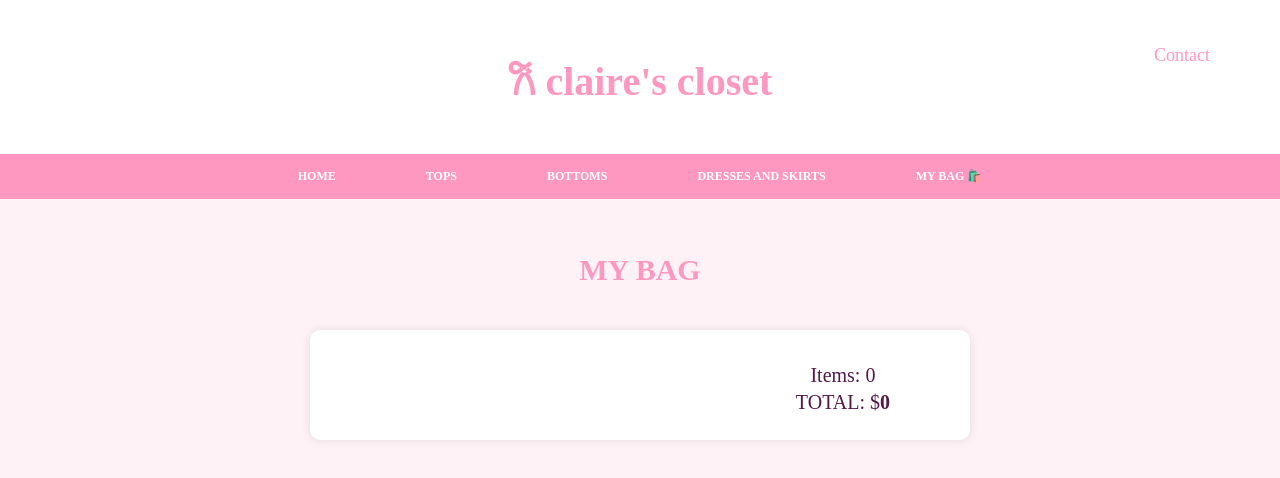
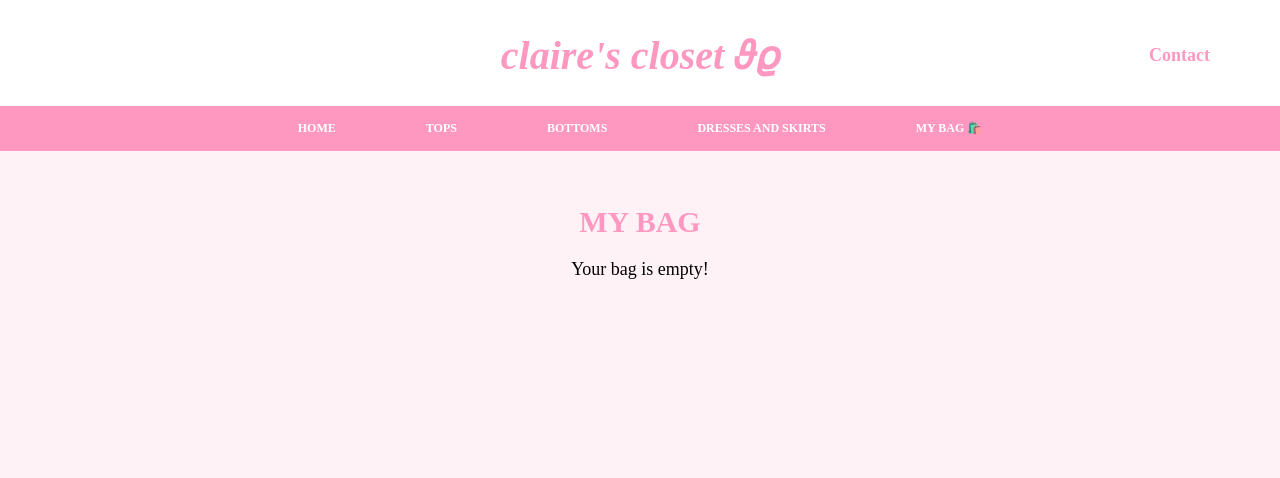
Before and after one commit to clairenguyen10/my-store, a React (Create React App) app: page /cart in a window 1280 px wide. Shown: the top 478 px of the page. Built offline with nearby package versions, Linux system fonts and the light colour scheme; a web font is replaced by a local one.

Commit message:
interface redesign

```diff
--- a/src/App.css
+++ b/src/App.css
@@ -4,8 +4,6 @@
 :root {
   --background: linear-gradient(135deg, white);
 }
-
-
 
 
 
--- a/src/components/Contact.css
+++ b/src/components/Contact.css
@@ -42,3 +42,8 @@ form textarea {
 .contact-page contact-message {
   text-align: center;
 }
+
+.contact-labels {
+  text-align: left;
+  padding: 0px;
+}
--- a/src/components/Contact.js
+++ b/src/components/Contact.js
@@ -5,19 +5,19 @@ function Contact() {
   return (
     <div className="contact-wrapper">
     <div className="contact-page">
-      <h2>CONTACT</h2>
-      <p className="contact-message">Send me an email for any questions about the items (brand, sizing, condition, etc.) shipping, meet-ups, or any other concerns! 💌</p>
+      <h2>CONTACT 💌</h2>
+      <p className="contact-message">Send me an email for any questions about the items (brand, sizing, condition, etc.) shipping, meet-ups, or any other concerns! </p>
 
       <br></br>
 
       <form action="https://formsubmit.co/clairenguyen10502@gmail.com" method="POST">
-      <p><strong>Name</strong></p>
+      <p className="contact-labels"><strong>Name</strong></p>
 
       <input type="text" name="name" className="name-input" placeholder="Your name" required />
-      <p><strong>Email</strong></p>
+      <p className="contact-labels"><strong>Email</strong></p>
 
       <input type="email" name="email" className="email-input" placeholder="Your email" required />
-      <p><strong>Message</strong></p>
+      <p className="contact-labels"><strong>Message</strong></p>
 
       <textarea name="message" className="message-input" placeholder="Your message..." required></textarea>
 
--- a/src/components/Header.css
+++ b/src/components/Header.css
@@ -10,10 +10,6 @@
   margin: 0;
 }
 
-
-h1 {
-  padding: 20px;
-}
 
 nav {
   display: flex;
--- a/src/components/Header.js
+++ b/src/components/Header.js
@@ -5,9 +5,9 @@ function Header() {
   return (
     <div className="header">
 
-      <Link to="/contact" className="contact-link">Contact</Link>
+      <Link to="/contact" className="contact-link"><strong>Contact</strong></Link>
 
-      <h1><i></i> 𐙚 claire's closet </h1>
+      <h1><i>claire's closet</i>   𝜗𝜚 </h1>
 
       <nav className="nav-bar">
         <Link to="/"><strong>HOME</strong></Link>
--- a/src/pages/MyCart.css
+++ b/src/pages/MyCart.css
@@ -3,31 +3,34 @@
   background-color: #fff2f6;
 }
 
-h2 {
+.my-cart h2 {
   color: #FF98C1;
-}
-
-.cart-page {
   text-align: center;
-  margin-top: 40px;
+  margin-bottom: 20px;
 }
 
 .cart-container {
   background-color: white;
   margin: 0 auto;
   padding: 30px;
-  max-width: 600px;
-  min-height: 50px;
-  position: relative;
-  text-align: left;
+  max-width: 800px;
   border-radius: 10px;
   box-shadow: 0 0 10px rgba(0, 0, 0, 0.1);
 }
 
+.cart-content {
+  display: flex;
+  justify-content: space-between;
+  gap: 40px;
+  flex-wrap: wrap;
+}
+
 .cart-items {
+  flex: 3;
   display: flex;
   flex-direction: column;
   gap: 20px;
+  text-align: left; /* Force text to left */
 }
 
 .cart-item {
@@ -46,42 +49,25 @@ h2 {
 .cart-item-info {
   display: flex;
   flex-direction: column;
+  align-items: flex-start;
 }
 
-.cart-title {
-  font-weight: bold;
-  margin: 0;
+.title-price {
+  display: flex;
+  align-items: center;
+  gap: 50px;
+  margin-top: 10px;
 }
 
-.cart-brand {
-  font-size: 0.9rem;
-  color: gray;
-  margin: 2px 0;
-}
-
-.cart-size {
-  font-size: 0.85rem;
-  margin: 2px 0;
-}
-
-.cart-summary {
-  position: absolute;
-  top: 30px;
-  right: 30px;
-  text-align: right;
-}
-
-.cart-summary p {
-  margin: 4px 0;
-  font-size: 0.95rem;
+.size {
+  margin-top: 0px;
 }
 
 .remove {
   background: none;
   border: none;
   color: #541947;
-  font-size: 10px;
-  margin-left: 150px;
+  font-size: 12px;
   cursor: pointer;
   text-transform: uppercase;
   font-weight: 500;
@@ -93,7 +79,13 @@ h2 {
   color: #000;
 }
 
-.cart-summary p {
-  font-size: 20px;
+.cart-summary {
+  flex: 1;
+  text-align: right;
   color: #541947;
 }
+
+.cart-summary p {
+  margin: 8px 0;
+  font-size: 16px;
+}
--- a/src/pages/MyCart.js
+++ b/src/pages/MyCart.js
@@ -2,12 +2,11 @@ import React from 'react';
 import { useCart } from '../context/CartContext';
 import './MyCart.css';
 
-
 function MyCart() {
   const { cartItems, removeFromCart } = useCart();
 
-  if (!cartItems || !Array.isArray(cartItems)) {
-    return <p>Your cart is empty!</p>;
+  if (!cartItems || !Array.isArray(cartItems) || cartItems.length === 0) {
+    return <div className="my-cart"><h2>MY BAG</h2><p>Your bag is empty!</p></div>;
   }
 
   const totalItems = cartItems.length;
@@ -16,9 +15,8 @@ function MyCart() {
   return (
     <div className="my-cart">
       <h2>MY BAG</h2>
-      <br />
       <div className="cart-container">
-        <div className = "cart-attributes">
+        <div className="cart-content">
           <div className="cart-items">
             {cartItems.map((item) => (
               <div key={item.id} className="cart-item">
@@ -26,23 +24,19 @@ function MyCart() {
                 <div className="cart-item-info">
                   <p className="title-price">
                     <strong>{item.title} - ${item.price}</strong>
-                  <button className="remove"
-                onClick={() => removeFromCart(item.id)}>REMOVE</button>
+                    <button className="remove" onClick={() => removeFromCart(item.id)}>Remove</button>
                   </p>
                   <p className="brand">{item.brand}</p>
-                <p className="size">Size: {item.size}
-                </p>
-
+                  <p className="size">Size: {item.size}</p>
                 </div>
               </div>
             ))}
           </div>
+
+          <div className="cart-summary">
+            <p><strong>Items:</strong> {totalItems}</p>
+            <p><strong>Total:</strong> ${totalPrice}</p>
           </div>
-        <div className="cart-summary">
-          <p>Items: {totalItems}</p>
-          <p>
-            TOTAL: $<strong>{totalPrice}</strong>
-          </p>
         </div>
       </div>
     </div>
```
Lines whose indentation alone changed are shown as unchanged.
